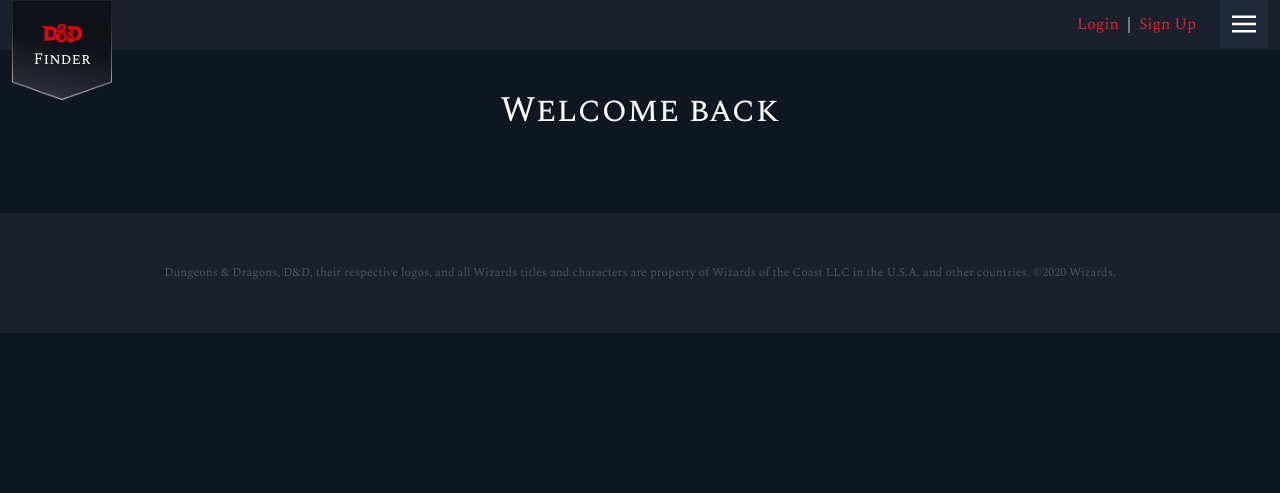
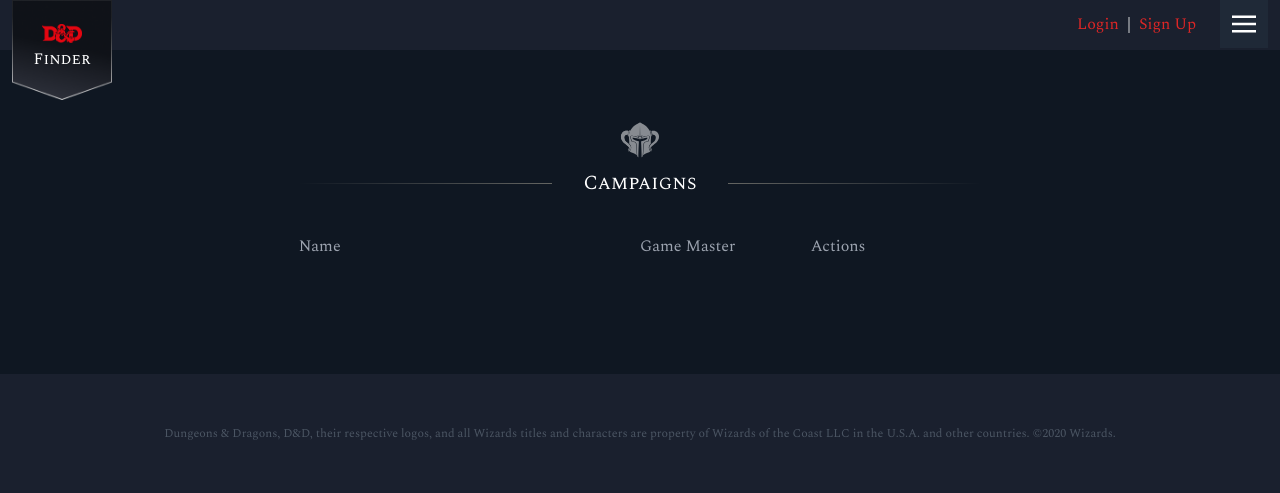
Before and after one commit to tomhamiltonstubber/dundjeon-finder, a Python web app: template templates/users/dashboard.jinja in a window 1280 px wide. Shown: the top 493 px of the page. Run offline with Jinja, Linux system fonts and the light colour scheme; the template is opened without the code that fills it, so the values that code supplies are empty; style sheets or scripts are compiled from the project's sources.

Commit message:
User sign up flow and basic dashboard.

```diff
--- a/DungeonFinder/games/views.py
+++ b/DungeonFinder/games/views.py
@@ -116,7 +116,7 @@
 
 
 @require_POST
-@login_required(login_url='/accounts/login/')
+@login_required(login_url='/signup/')
 def campaign_delete(request, pk):
     obj = get_object_or_404(Campaign.objects.filter(creator=getattr(request.user, 'gamemaster', None)), pk=pk)
     obj.delete()
@@ -124,7 +124,7 @@
 
 
 @require_POST
-@login_required(login_url='/accounts/login/')
+@login_required(login_url='/signup/')
 def campaign_change_status(request, pk):
     obj = get_object_or_404(Campaign.objects.filter(creator=getattr(request.user, 'gamemaster', None)), pk=pk)
     status = request.POST['status']
@@ -138,7 +138,7 @@
 
 
 @require_POST
-@login_required(login_url='/accounts/login/')
+@login_required(login_url='/signup/')
 def campaign_join(request, pk):
     camp_qs = Campaign.objects.annotate(free_spaces=F('max_players') - Count('players')).filter(
         status__in=Campaign.STATUS_JOINABLE, free_spaces__gt=0, accepting_players=True
--- a/static/js/main.js
+++ b/static/js/main.js
@@ -70,3 +70,21 @@
   $(".theme-option.selected").removeClass("selected");
   $(this).addClass("selected");
 });
+
+
+$('[data-method="POST"]').not('[data-confirm]').not('.no-submit').click(function (e) {
+  const $a = $(this)
+  const link = $a.attr('href')
+  e.preventDefault()
+  if (link === '#') {
+    return
+  }
+  const form = $('#post-form')
+  form.attr('action', link)
+  for (const [key, value] of Object.entries($a.data())) {
+    if (key !== 'method') {
+      $('<input>').attr({type: 'hidden', name: key, value: value}).appendTo(form)
+    }
+  }
+  form.submit()
+})
--- a/templates/index.jinja
+++ b/templates/index.jinja
@@ -7,7 +7,7 @@
       <p class="mb-8 opacity-75 leading-relaxed text-xl"> Struggling to find a DM? Lacking a wizard with fireball or a cunning rouge? Start your search below to complete your party.</p>
       <div>
         <a class="inline-block py-4 px-8 leading-none text-white btn hover:bg-indigo-600 rounded shadow" href="{{ url('avail-campaign-list')}}">
-          FIND PLAYERS
+          FIND CAMPAIGNS
         </a>
       </div>
       <div class="flex justify-center mt-20">
--- a/templates/partials/user_menu.jinja
+++ b/templates/partials/user_menu.jinja
@@ -1,6 +1,6 @@
 <ul class="flex items-center text-xs" style="height: 50px;">
  <li class="block lg:inline-block mr-4">
-    <a href="/login" class="bg-gray-700 block border-r-8 p-2 px-5 rounded text-white">View Games</a>
+    <a href="{{ url('avail-campaign-list')}}" class="bg-gray-700 block border-r-8 p-2 px-5 rounded text-white">View Games</a>
   </li>
   <li class="block lg:inline-block mr-4">
     <a href="/login" class="bg-gray-700 block border-r-8 p-2 px-5 rounded text-white">Host Game</a>
--- a/templates/users/dashboard.jinja
+++ b/templates/users/dashboard.jinja
@@ -1,10 +1,44 @@
 {% extends 'base.jinja' %}
 
 {% block content %}
-<section class="pb-20 pt-20 px-4 text-center flex items-center">
-  <div class="w-full max-w-5xl mx-auto">
-    <h2 class="text-4xl mt-2 leading-tight font-heading">Welcome back {{user}}</h2>
-</div>
-</div>
+<section class="pb-20 pt-20 px-4 flex items-center">
+	<div class="w-full max-w-5xl mx-auto">
+		<div class="pt-10">
+			<div class="w-2/3 mx-auto text-white mb-10">
+				<div class="hr-icon">
+					<img src="/static/img/helmet.svg" alt="">
+				</div>
+				<hr class="hr-text text-xl leading-7" data-content="Campaigns">
+			<table class="w-full">
+				<thead>
+					<tr class="text-gray-400 text-left">
+						<th class="w-1/2">Name</th>
+						<th class="w-1/4">Game Master</th>
+						<th class="w-1/4">Actions</th>
+					</tr>
+				</thead>
+				<tbody>
+				{% for camp in user.campaigns.all() %}
+					<tr>
+						<td class="py-5">{{camp.name}}</td>
+						<td class="py-5">
+							{{camp.creator}}
+						</td>
+						<td class="py-5 align-middle">
+						<div class="flex items-center">
+							<a href="#" class="mr-4">
+								<img src="/static/img/quit.svg" class="w-5 h-5">
+							</a>
+							<a href="{{camp.get_absolute_url()}}">
+								<img src="/static/img/eye.svg" class="w-6 h-6">
+							</a>
+							</div>
+						</td>
+					</tr>
+				{% endfor %}
+				</tbody>
+			</table>
+		</div>
+	</div>
 </section>
 {% endblock %}
--- a/templates/users/signup.jinja
+++ b/templates/users/signup.jinja
@@ -3,7 +3,10 @@
 {% block content %}
 <section class="pb-20 pt-20 px-4 text-center text-white flex items-center">
   <div class="w-full max-w-2xl mx-auto">
-    <h2 class="text-4xl mt-2 leading-tight font-heading">Create Account</h2>
+    <h1 class="text-4xl mt-2 leading-tight font-heading">Create Account</h1>
+    {% if request.GET.get("campaign") %}
+      <h2 class="text-2xl mt-6 text-gray-400">{{request.GET.get('campaign')}} is waiting<h2>
+    {% endif %}
     <div class="w-full max-w-xl mx-auto py-10">
     <form method="post" class="bg-white text-black">
         <input type="hidden" name="csrfmiddlewaretoken" value="{{ csrf_token }}">
```
Also changed, not shown: templates/games/camp-details.jinja (+17 -2 lines), static/img/eye.svg (added), static/img/quit.svg (added).
